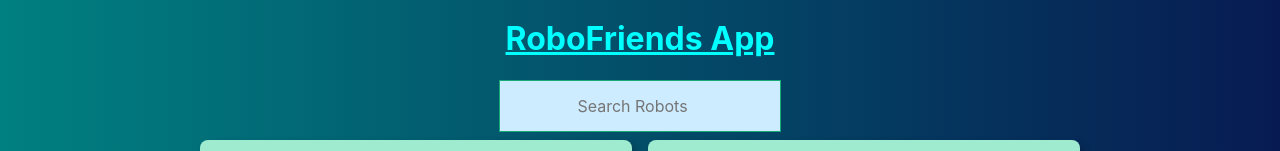
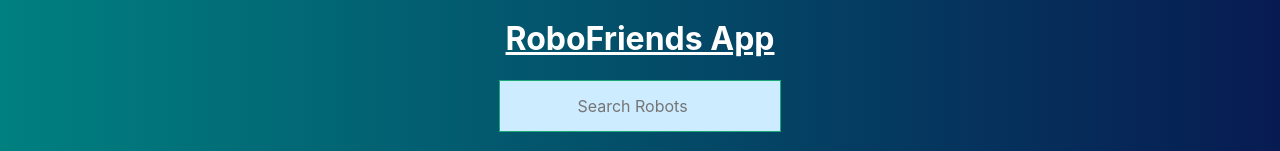
Before and after one commit to Ishan-Garg17/RoboFriends-app, a React (Create React App) app: page / in a window 1280 px wide. Shown: the top 151 px of the page. Built offline with nearby package versions, Linux system fonts and the light colour scheme; the HTML template or start-up script is replaced by a standard one.

Commit message:
Scroll Bar

```diff
--- a/src/ScrollBar.js
+++ b/src/ScrollBar.js
@@ -3,7 +3,9 @@ import React from "react";
 const ScrollBar = (props)=>{
 
     return(
-        <div style={{overflowY: scroll}}>
+        <div style={{overflowY: 'scroll', border: '1px solid cyan', margin: '20px', height: `500px`}}>
+            <br/>
+            <br/>
             {props.children}
         </div>
     )
--- a/src/index.css
+++ b/src/index.css
@@ -8,7 +8,7 @@ body {
   background: linear-gradient(to left, rgba(7,27,82,1) 0%, rgba(0,128,128,1) 100%);
 }
 h1{
-  color: cyan;
+  color: rgb(255, 255, 255);
   text-decoration: underline;
 }
 code {
```
